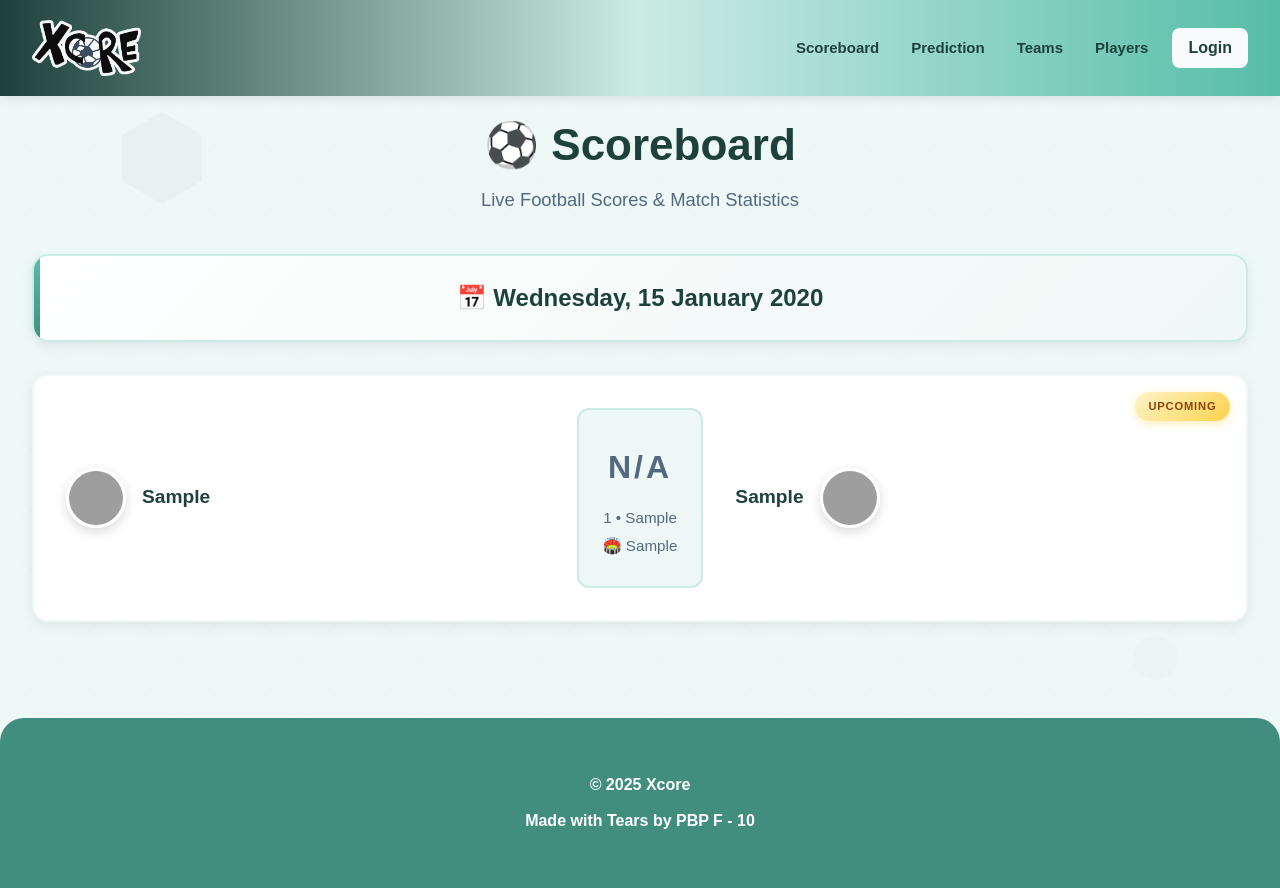
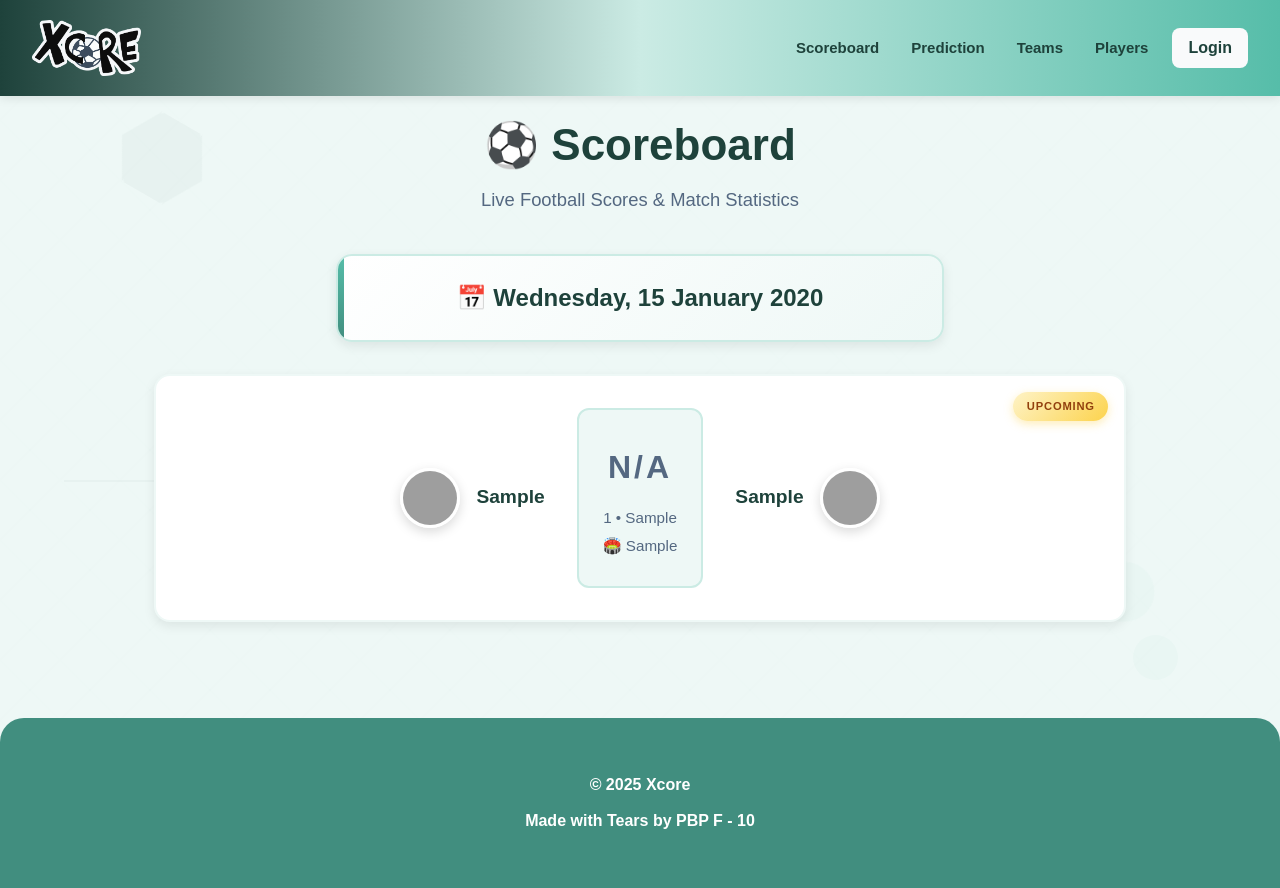
Before and after one commit to pbp-kelompok-10/xcore, a Django app: page /scoreboard/ in a window 1280 px wide. Run offline with Django 5.2, Linux system fonts and the light colour scheme; tables that the repository leaves empty hold one stand-in row (values such as "Sample post"); some libraries are stand-ins or nearby versions; grey boxes are pictures that could not be loaded.

Commit message:
add styling

```diff
--- a/scoreboard/templates/scoreboard_list.html
+++ b/scoreboard/templates/scoreboard_list.html
@@ -182,6 +182,12 @@
         position: relative;
         overflow: hidden;
         box-shadow: 0 4px 12px rgba(0, 0, 0, 0.08);
+        width: 50%;
+        display: flex;
+        justify-content: center; /* Posisikan horizontal di tengah */
+        align-items: center;     /* Posisikan vertical di tengah (opsional) */
+        margin: 2rem auto;          /* Agar div-nya sendiri center kalau punya lebar tetap */
+        text-align: center;      /* Teks di dalamnya juga center */
     }
 
     .date-header::before {
@@ -224,6 +230,12 @@
         cursor: pointer;
         position: relative;
         overflow: hidden;
+
+        width: 80%;
+        display: flex;
+  justify-content: center; /* Posisikan horizontal di tengah */
+  align-items: center;     /* Posisikan vertical di tengah (opsional) */
+  margin: 0 auto;          /* Agar div-nya sendiri center kalau punya lebar tetap */
     }
 
     .match-card::before {
```
